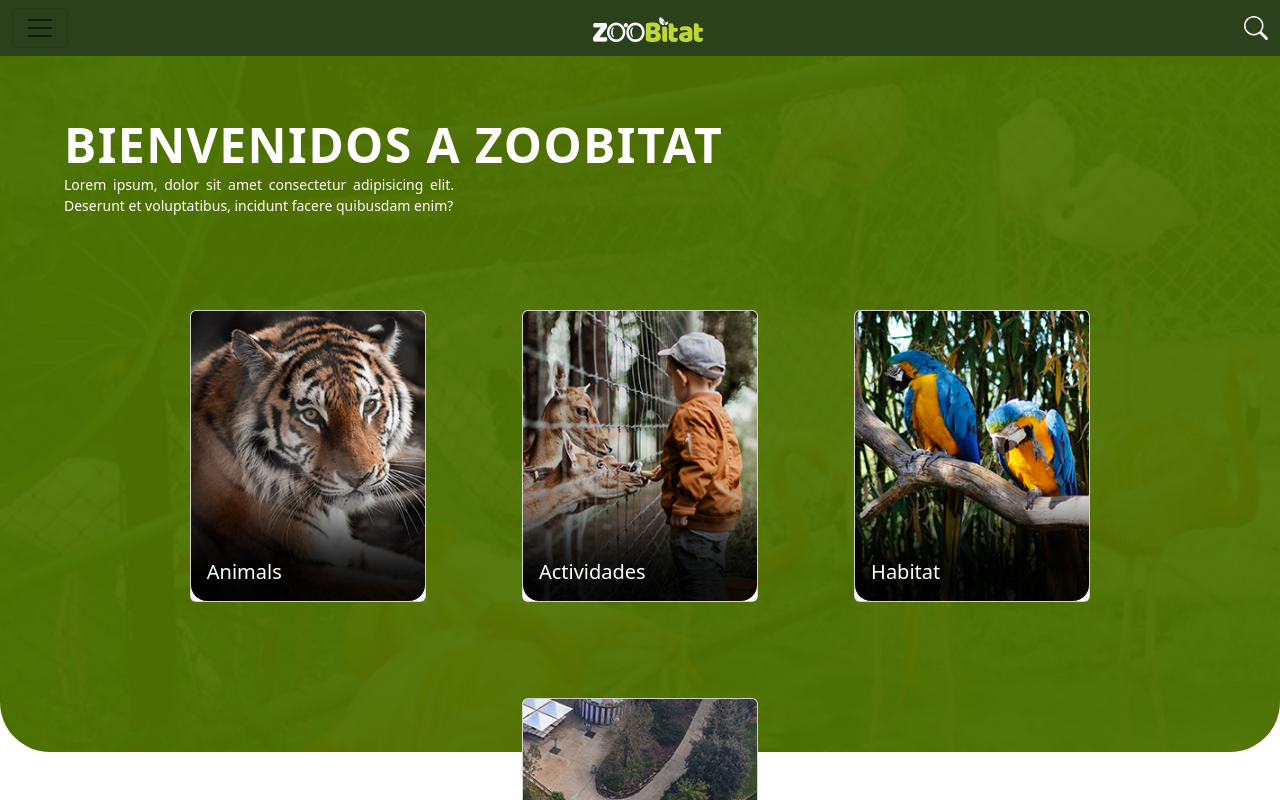
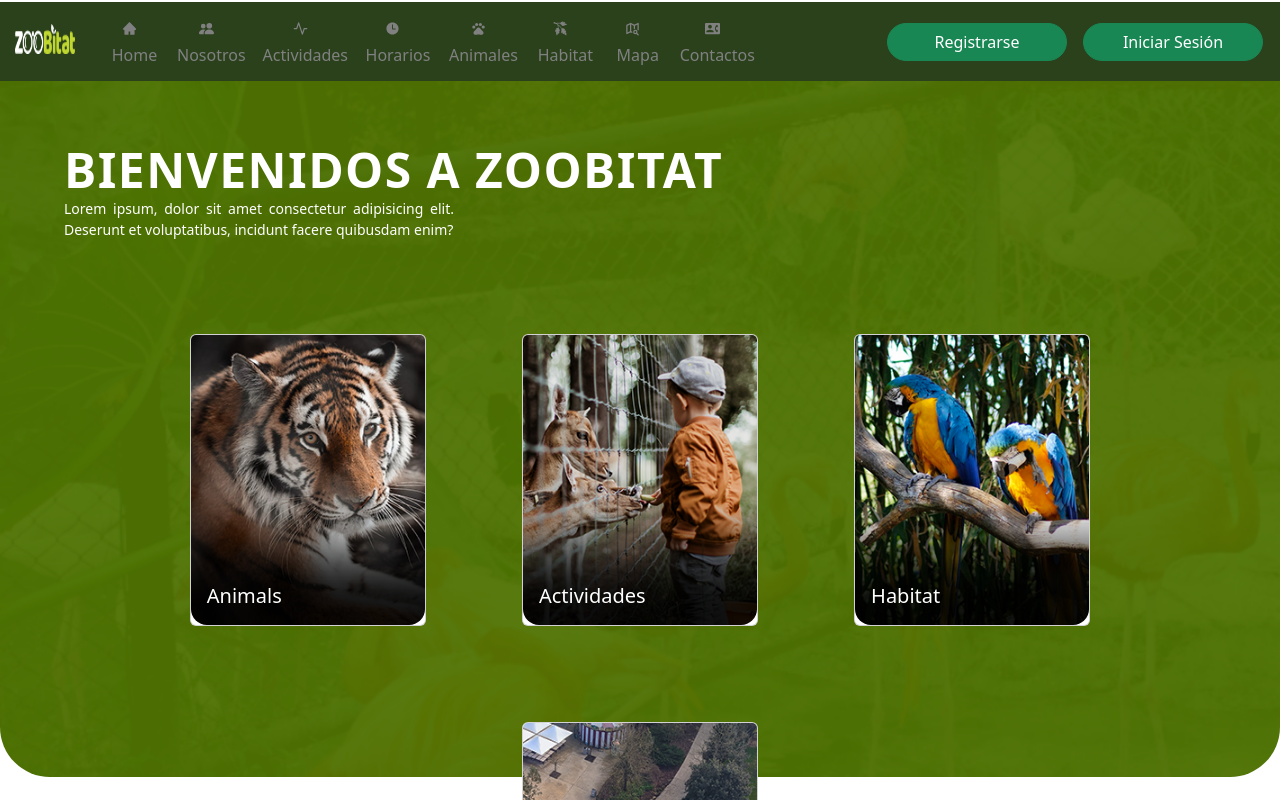
Before and after one commit to gregrodrig/Zoobitat_Front, a React (Create React App) app: page / in a window 1280 px wide. Shown: the top 800 px of the page. Built offline with nearby package versions, Linux system fonts and the light colour scheme; no server answers.

Commit message:
modificar el header para adaptarle a la web

```diff
--- a/package.json
+++ b/package.json
@@ -16,6 +16,7 @@
     "react-bootstrap": "^2.7.4",
     "react-dom": "^18.2.0",
     "react-icons": "^4.8.0",
+    "react-responsive": "^9.0.2",
     "react-router": "^6.13.0",
     "react-router-dom": "^6.13.0",
     "react-scripts": "^5.0.1",
--- a/src/App.js
+++ b/src/App.js
@@ -13,6 +13,7 @@ import Actividades from "./pages/Actividades";
 import Habitat from "./pages/Habitat";
 import Contacto from "./pages/Contacto";
 import HabitatDetails from "pages/HabitatDetails";
+import MenuWeb from "components/header/MenuWeb";
 import ActividadDetails from "pages/ActividadesDetails";
 import { AnimalListPage } from "pages/Animales/AnimalListPage";
 import { AnimalFormPage } from "pages/Animales/AnimalFormPage";
@@ -29,6 +30,7 @@ import { AsignacionDetail } from "pages/asignaciones/AsignacionDetail";
 import { ParteList } from "pages/parte/ParteList";
 import { ParteDetail } from "pages/parte/ParteDetail";
 import { ParteForm } from "pages/parte/ParteForm";
+import { Navbar } from "react-bootstrap";
 
 export const Context = createContext({});
 
@@ -42,7 +44,9 @@ function App() {
       <div className="App">
         <main>
           <div>
-            <Menu />
+         <Menu />
+         <MenuWeb />
+
             <Routes>
               {/*SIN AUTENTICAR*/}
               <Route path="/" element={<Home />} />
--- a/src/components/animalList/AnimalList.jsx
+++ b/src/components/animalList/AnimalList.jsx
@@ -47,7 +47,7 @@ function AnimalList() {
         <Row>
           <Col>
         <img
-        style={{marginRight:'-5px' ,borderRadius:'5px' , height:'100px', width:'100px',marginBottom:'7px'}}
+        style={{marginRight:'-5px' ,borderRadius:'5px' , height:'190px', width:'190px',marginBottom:'7px'}}
           className="col animalImage"
           src={animal.icono}
           alt={animal.nombre}
--- a/src/components/header/Home.jsx
+++ b/src/components/header/Home.jsx
@@ -25,9 +25,7 @@ function Home() {
   <AnimalCard animal={undefined} />
 
 
-  <h1 style={{ marginTop:'70px', color: 'var(--MediumGreen)',  '@media (max-width: 1024px)': {
-              fontSize: '1.5rem',
-            },  }}>ATICULOS FORMATIVOS</h1>
+  <h1 className='articulo-informativos'    >ATICULOS FORMATIVOS</h1>
   <div style={{width:"95%" , margin:"5px"}}>
     <NoticiasList/>
   </div>
--- a/src/components/header/Menu.jsx
+++ b/src/components/header/Menu.jsx
@@ -3,8 +3,8 @@ import Container from "react-bootstrap/Container";
 import Nav from "react-bootstrap/Nav";
 import Navbar from "react-bootstrap/Navbar";
 import Offcanvas from "react-bootstrap/Offcanvas";
-import { BsSearch } from "react-icons/bs";
 import style from "./Menu.module.css";
+import './navbar.css';
 import { Link } from "react-router-dom";
 import { AiFillHome } from "react-icons/ai";
 import { BsFillPeopleFill } from "react-icons/bs";
@@ -52,7 +52,7 @@ function Menu() {
         <Navbar
           key={expand}
           expand={expand}
-          className={`mb-3 ${style.customNavbar}`}
+          className={`mb-3 ${style.customNavbar} navbar-mobile `}
         >
           <Container fluid>
             <Navbar.Toggle
@@ -62,10 +62,9 @@ function Menu() {
 
             <Navbar.Brand href="#">
               <Link to="/">
-                <img src="assets/Logo.png" alt="Logo" />
+                <img src="assets/Logo.png" alt="Logo" style={{ marginRight:'120px'}} />
               </Link>
             </Navbar.Brand>
-            <BsSearch className={style.searchIcon} />
             <Navbar.Offcanvas
               id={`offcanvasNavbar-expand-${expand}`}
               aria-labelledby={`offcanvasNavbarLabel-expand-${expand}`}
--- /dev/null
+++ b/src/components/header/MenuWeb.jsx
@@ -0,0 +1,246 @@
+import Button from "react-bootstrap/Button";
+import Container from "react-bootstrap/Container";
+import Nav from "react-bootstrap/Nav";
+import Navbar from "react-bootstrap/Navbar";
+import Offcanvas from "react-bootstrap/Offcanvas";
+import { BsSearch } from "react-icons/bs";
+import style from "./Menu.module.css";
+import { Link } from "react-router-dom";
+import './navbar.css'
+import { AiFillHome } from "react-icons/ai";
+import { BsFillPeopleFill } from "react-icons/bs";
+import { FiActivity } from "react-icons/fi";
+import { IoTime } from "react-icons/io5";
+import { MdPets } from "react-icons/md";
+import { GiTreeBranch } from "react-icons/gi";
+import { TbMapSearch } from "react-icons/tb";
+import { MdContactPhone } from "react-icons/md";
+import useUser from "../../hooks/useUser";
+import axiosInstance from "utils/api/CallApi";
+import { useCallback, useEffect, useState } from "react";
+import { useMediaQuery } from "react-responsive";
+const roles = {
+  Admin: 1,
+  Cuidador: 2,
+  Veterinario: 3,
+  Visitante: 4,
+  Inactivo: 5,
+};
+
+function MenuWeb() {
+  const { isLogged, logout, rol, setRol } = useUser();
+
+  const getRol = useCallback(async () => {
+    console.log(isLogged);
+    if (!isLogged) {
+      return;
+    }
+    try {
+      const response = await axiosInstance.get(`LogIn/rol-token`);
+      setRol(response.data);
+      console.log(response.data);
+    } catch (error) {
+      console.log(error);
+    }
+  }, [isLogged, setRol]);
+
+  useEffect(() => {
+    getRol();
+  }, [getRol]);
+
+  return (
+        <Navbar
+          className={`mb-3 ${style.customNavbar} navbar-laptop `}
+        >
+          <Container style={{ marginBottom:"-26px", marginLeft:"3px"}}>
+            <Navbar.Brand href="#">
+              <img style={{ marginTop:'-15px'}}
+                alt="Logo"
+                src="assets/Logo.png"
+                width="60"
+                height="30"
+                className="d-inline-block align-top"
+              />{' '}
+            </Navbar.Brand>
+            <Nav className="justify-content-end flex-grow-1 pe-3 pb-4">
+              <Nav.Link href="/" style={{ color: 'gray' }}>
+                <AiFillHome
+                  style={{
+                    color: 'gray',
+                    fontSize: '15px',
+                    marginRight: '10px',
+                    marginBottom: '7px',
+                    textDecoration: 'none',
+                  }}
+                />
+                Home
+              </Nav.Link>
+              <hr />
+              {/* USER ROLES */}
+              {roles.Admin === rol ||
+              roles.Cuidador === rol ||
+              roles.Veterinario === rol ? (
+                <>
+                  <Nav.Link href="/Dashboard" style={{ color: 'gray' }}>
+                    <AiFillHome
+                      style={{
+                        color: 'gray',
+                        fontSize: '15px',
+                        marginRight: '10px',
+                        marginBottom: '7px',
+                        textDecoration: 'none',
+                      }}
+                    />
+                    Dashboard
+                  </Nav.Link>
+                  <hr />
+                </>
+              ) : null}
+              {/* END USER ROLES */}
+              <Nav.Link href="#action2" style={{ color: 'gray' }}>
+                <BsFillPeopleFill
+                 style={{
+                    color: 'gray',
+                    fontSize: '15px',
+                    marginRight: '10px',
+                    marginBottom: '7px',
+                    textDecoration: 'none',
+                  }}
+                />{' '}
+                Nosotros
+              </Nav.Link>
+              <hr />
+              <Nav.Link href="/Actividades" style={{ color: 'gray' }}>
+                <FiActivity
+                   style={{
+                    color: 'gray',
+                    fontSize: '15px',
+                    marginRight: '10px',
+                    marginBottom: '7px',
+                    textDecoration: 'none',
+                  }}
+                />{' '}
+                Actividades
+              </Nav.Link>
+              <hr />
+              <Nav.Link href="#action2" style={{ color: 'gray' }}>
+                <IoTime
+                   style={{
+                    color: 'gray',
+                    fontSize: '15px',
+                    marginRight: '10px',
+                    marginBottom: '7px',
+                    textDecoration: 'none',
+                  }}
+                />{' '}
+                Horarios
+              </Nav.Link>
+              <hr />
+              <Nav.Link href="/AnimalList" style={{ color: 'gray' }}>
+                <MdPets
+                   style={{
+                    color: 'gray',
+                    fontSize: '15px',
+                    marginRight: '10px',
+                    marginBottom: '7px',
+                    textDecoration: 'none',
+                  }}
+                />{' '}
+                Animales
+              </Nav.Link>
+              <hr />
+              <Nav.Link href="/habitat" style={{ color: 'gray' }}>
+                <GiTreeBranch
+                    style={{
+                        color: 'gray',
+                        fontSize: '15px',
+                        marginRight: '10px',
+                        marginBottom: '7px',
+                        textDecoration: 'none',
+                      }}
+                />{' '}
+                Habitat
+              </Nav.Link>
+              <hr />
+              <Nav.Link href="/mapa" style={{ color: 'gray' }}>
+                <TbMapSearch
+                   style={{
+                    color: 'gray',
+                    fontSize: '15px',
+                    marginRight: '10px',
+                    marginBottom: '7px',
+                    textDecoration: 'none',
+                  }}
+                />{' '}
+                Mapa
+              </Nav.Link>
+              <hr />
+              <Nav.Link href="Contacto" style={{ color: 'gray' }}>
+                <MdContactPhone
+                  style={{
+                    color: 'gray',
+                    fontSize: '15px',
+                    marginRight: '10px',
+                    marginBottom: '7px',
+                    textDecoration: 'none',
+                  }}
+                />{' '}
+                Contactos
+              </Nav.Link>
+            </Nav>
+            <Nav className="d-grid gap-2">
+              {isLogged ? (
+                <Nav.Link href="/login">
+                  <Button
+                    onClick={logout}
+                    variant="secondary"
+                    style={{
+                      backgroundColor: '#2A411C',
+                      borderRadius: '30px',
+                      width: '320px',
+                      marginLeft: '30px',
+                    }}
+                    size="lg"
+                  >
+                    Cerrar Sesión
+                  </Button>
+                </Nav.Link>
+              ) : (
+                <>
+                   <div style={{ display: 'flex' , marginLeft:'90px',marginRight:'-140px' , marginBottom:'25px' }}>
+              <Nav.Link href="/register">
+                <Button
+                  variant="success"
+                  style={{
+                    borderRadius: '30px',
+                    width: '180px',
+                  }}
+                  size="md"
+                >
+                  Registrarse
+                </Button>
+              </Nav.Link>
+              <Nav.Link href="/login">
+                <Button
+                  variant="success"
+                  style={{
+                    borderRadius: '30px',
+                    width: '180px',
+                  }}
+                  size="md"
+                >
+                  Iniciar Sesión
+                </Button>
+              </Nav.Link>
+            </div>
+
+                </>
+              )}
+            </Nav>
+          </Container>
+        </Navbar>
+      );
+
+}
+
+export default MenuWeb;
--- /dev/null
+++ b/src/components/header/navbar.css
@@ -0,0 +1,24 @@
+/* Styles for mobile screens */
+@media (max-width: 767px) {
+
+
+    .navbar-laptop {
+        visibility: hidden;
+        height: 0;
+        overflow: hidden;
+        margin-top: -30px;
+
+    }
+}
+
+/* Styles for laptop screens */
+@media (min-width: 1024px) {
+
+
+    .navbar-mobile {
+        visibility: hidden;
+        height: 0;
+        overflow: hidden;
+        margin-top: -30px;
+    }
+}
--- a/src/index.css
+++ b/src/index.css
@@ -29,3 +29,18 @@ p {
   font-size: 14px;
   margin-top: -12px;
 }
+@media (min-width: 1024px) {
+  .articulo-informativos {
+  margin-top:70px;
+  color: #2a411c;
+
+}
+}
+@media (max-width: 767px) {
+  .articulo-informativos {
+    margin-top:0px;
+    color: #2a411c;
+
+  }
+
+}
```
Also changed, not shown: src/components/animalList/AnimalList.css (+24 -1 lines), 1 other file (tests, documents, lock files or other folders).
